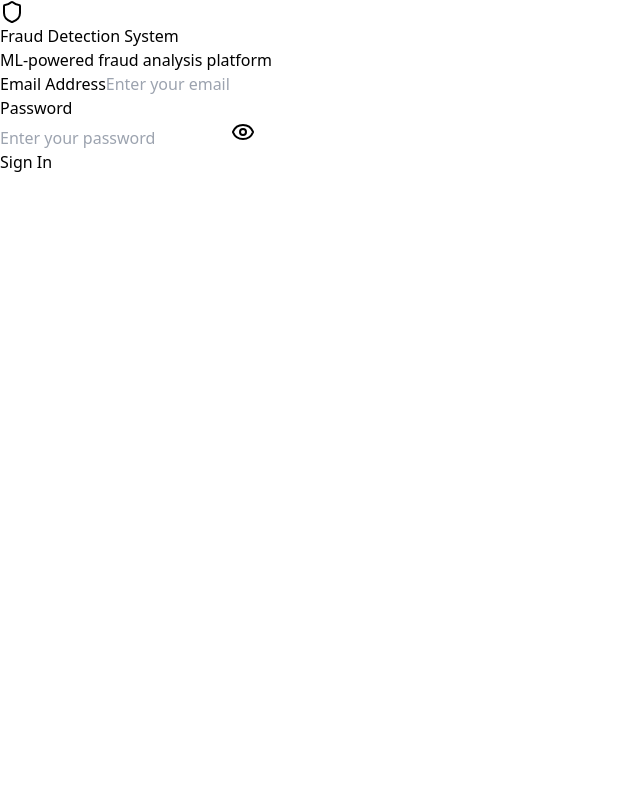
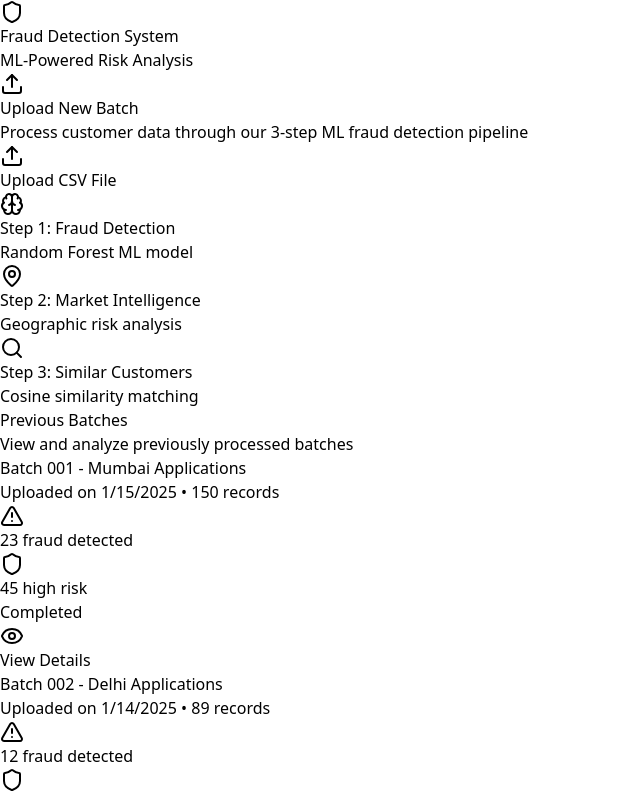
Before and after one commit to vimalprakash404/ai-loan, a React (Vite) app: page / in a window 1280 px wide. Shown: the top 796 px of the page, without its empty margins (0-640 px from the left). Built offline with nearby package versions, Linux system fonts and the light colour scheme.

Commit message:
Updated App.jsx

```diff
--- a/src/App.jsx
+++ b/src/App.jsx
@@ -2,8 +2,38 @@ import React, { useState } from 'react';
 import { Upload, Play, Shield, MapPin, Users, AlertTriangle, CheckCircle, Eye, EyeOff, Download, RotateCcw, Brain, TrendingUp, Search } from 'lucide-react';
 
 const App = () => {
-  const [currentStep, setCurrentStep] = useState('login');
+  const [currentStep, setCurrentStep] = useState('batch-list');
   const [user, setUser] = useState(null);
+  const [batches, setBatches] = useState([
+    {
+      id: 1,
+      name: 'Batch 001 - Mumbai Applications',
+      uploadDate: '2025-01-15',
+      recordCount: 150,
+      status: 'completed',
+      fraudDetected: 23,
+      highRisk: 45
+    },
+    {
+      id: 2,
+      name: 'Batch 002 - Delhi Applications',
+      uploadDate: '2025-01-14',
+      recordCount: 89,
+      status: 'completed',
+      fraudDetected: 12,
+      highRisk: 28
+    },
+    {
+      id: 3,
+      name: 'Batch 003 - Bangalore Applications',
+      uploadDate: '2025-01-13',
+      recordCount: 203,
+      status: 'processing',
+      fraudDetected: 0,
+      highRisk: 0
+    }
+  ]);
+  const [selectedBatch, setSelectedBatch] = useState(null);
   const [uploadedData, setUploadedData] = useState([]);
   const [errors, setErrors] = useState([]);
   const [fraudDetectionResults, setFraudDetectionResults] = useState([]);
@@ -12,17 +42,6 @@ const App = () => {
   const [showPassword, setShowPassword] = useState(false);
   const [currentBatch, setCurrentBatch] = useState(1);
   const [totalBatches, setTotalBatches] = useState(1);
-
-  // Mock login function
-  const handleLogin = () => {
-    const email = document.getElementById('login-email')?.value;
-    const password = document.getElementById('login-password')?.value;
-
-    if (email && password) {
-      setUser({ email, name: email.split('@')[0] });
-      setCurrentStep('upload');
-    }
-  };
 
   // Parse CSV data with fraud detection fields
   const processUploadedFile = (file) => {
@@ -249,7 +268,7 @@ const App = () => {
 
   const logout = () => {
     setUser(null);
-    setCurrentStep('login');
+    setCurrentStep('batch-list');
     resetAllData();
   };
 
@@ -264,6 +283,18 @@ const App = () => {
   const startNewBatch = () => {
     setCurrentStep('upload');
     resetAllData();
+  };
+
+  const viewBatchDetails = (batch) => {
+    setSelectedBatch(batch);
+    // Load mock data for the selected batch
+    processUploadedFile(null); // This will load the mock data
+    setCurrentStep('display-data');
+  };
+
+  const createNewBatch = () => {
+    setSelectedBatch(null);
+    setCurrentStep('upload');
   };
 
   const exportToCSV = (data, filename) => {
@@ -289,59 +320,144 @@ const App = () => {
     document.body.removeChild(link);
   };
 
-  // Login Component
-  if (currentStep === 'login') {
+  // Batch List Component
+  if (currentStep === 'batch-list') {
     return (
-      <div className="min-h-screen bg-gradient-to-br from-red-50 to-orange-100 flex items-center justify-center p-4">
-        <div className="bg-white rounded-2xl shadow-xl p-8 w-full max-w-md">
-          <div className="text-center mb-8">
-            <div className="mx-auto w-16 h-16 bg-red-100 rounded-full flex items-center justify-center mb-4">
-              <Shield className="w-8 h-8 text-red-600" />
+      <div className="min-h-screen bg-gray-50">
+        {/* Header */}
+        <header className="bg-white shadow-sm border-b">
+          <div className="max-w-7xl mx-auto px-4 sm:px-6 lg:px-8">
+            <div className="flex justify-between items-center py-6">
+              <div className="flex items-center space-x-4">
+                <Shield className="w-8 h-8 text-red-600" />
+                <h1 className="text-2xl font-bold text-gray-900">Fraud Detection System</h1>
+              </div>
+              <div className="flex items-center space-x-4">
+                <span className="text-gray-700">ML-Powered Risk Analysis</span>
+              </div>
             </div>
-            <h1 className="text-2xl font-bold text-gray-900">Fraud Detection System</h1>
-            <p className="text-gray-600">ML-powered fraud analysis platform</p>
+          </div>
+        </header>
+
+        <div className="max-w-7xl mx-auto px-4 sm:px-6 lg:px-8 py-8">
+          {/* Upload New Batch Section */}
+          <div className="bg-white rounded-lg shadow-lg p-8 mb-8">
+            <div className="text-center">
+              <div className="mx-auto w-16 h-16 bg-red-100 rounded-full flex items-center justify-center mb-4">
+                <Upload className="w-8 h-8 text-red-600" />
+              </div>
+              <h2 className="text-2xl font-bold text-gray-900 mb-2">Upload New Batch</h2>
+              <p className="text-gray-600 mb-6">
+                Process customer data through our 3-step ML fraud detection pipeline
+              </p>
+
+              <button
+                onClick={createNewBatch}
+                className="bg-red-600 text-white px-8 py-4 rounded-lg hover:bg-red-700 font-medium inline-flex items-center text-lg transition-colors"
+              >
+                <Upload className="w-6 h-6 mr-3" />
+                Upload CSV File
+              </button>
+
+              <div className="mt-6 grid grid-cols-1 md:grid-cols-3 gap-4 text-sm">
+                <div className="bg-blue-50 rounded-lg p-4">
+                  <Brain className="w-6 h-6 text-blue-600 mx-auto mb-2" />
+                  <h3 className="font-medium text-blue-900">Step 1: Fraud Detection</h3>
+                  <p className="text-blue-700">Random Forest ML model</p>
+                </div>
+                <div className="bg-purple-50 rounded-lg p-4">
+                  <MapPin className="w-6 h-6 text-purple-600 mx-auto mb-2" />
+                  <h3 className="font-medium text-purple-900">Step 2: Market Intelligence</h3>
+                  <p className="text-purple-700">Geographic risk analysis</p>
+                </div>
+                <div className="bg-green-50 rounded-lg p-4">
+                  <Search className="w-6 h-6 text-green-600 mx-auto mb-2" />
+                  <h3 className="font-medium text-green-900">Step 3: Similar Customers</h3>
+                  <p className="text-green-700">Cosine similarity matching</p>
+                </div>
+              </div>
+            </div>
           </div>
 
-          <div className="space-y-6">
-            <div>
-              <label className="block text-sm font-medium text-gray-700 mb-2">
-                Email Address
-              </label>
-              <input
-                type="email"
-                id="login-email"
-                className="w-full px-4 py-3 border border-gray-300 rounded-lg focus:ring-2 focus:ring-red-500 focus:border-red-500"
-                placeholder="Enter your email"
-              />
+          {/* Batch History */}
+          <div className="bg-white rounded-lg shadow">
+            <div className="px-6 py-4 border-b border-gray-200">
+              <h2 className="text-xl font-semibold text-gray-900">Previous Batches</h2>
+              <p className="text-gray-600">View and analyze previously processed batches</p>
             </div>
 
-            <div>
-              <label className="block text-sm font-medium text-gray-700 mb-2">
-                Password
-              </label>
-              <div className="relative">
-                <input
-                  type={showPassword ? "text" : "password"}
-                  id="login-password"
-                  className="w-full px-4 py-3 border border-gray-300 rounded-lg focus:ring-2 focus:ring-red-500 focus:border-red-500 pr-10"
-                  placeholder="Enter your password"
-                />
-                <button
-                  type="button"
-                  className="absolute right-3 top-1/2 transform -translate-y-1/2 text-gray-400 hover:text-gray-600"
-                  onClick={() => setShowPassword(!showPassword)}
-                >
-                  {showPassword ? <EyeOff className="w-5 h-5" /> : <Eye className="w-5 h-5" />}
-                </button>
-              </div>
+            <div className="divide-y divide-gray-200">
+              {batches.map((batch) => (
+                <div key={batch.id} className="px-6 py-6 hover:bg-gray-50 transition-colors">
+                  <div className="flex items-center justify-between">
+                    <div className="flex-1">
+                      <div className="flex items-center space-x-4">
+                        <div className={`w-3 h-3 rounded-full ${
+                          batch.status === 'completed' ? 'bg-green-500' :
+                          batch.status === 'processing' ? 'bg-yellow-500' : 'bg-gray-400'
+                        }`}></div>
+                        <div>
+                          <h3 className="text-lg font-medium text-gray-900">{batch.name}</h3>
+                          <p className="text-sm text-gray-500">
+                            Uploaded on {new Date(batch.uploadDate).toLocaleDateString()} • {batch.recordCount} records
+                          </p>
+                        </div>
+                      </div>
+
+                      <div className="mt-3 flex items-center space-x-6">
+                        <div className="flex items-center space-x-2">
+                          <AlertTriangle className="w-4 h-4 text-red-500" />
+                          <span className="text-sm text-gray-600">
+                            <span className="font-medium text-red-600">{batch.fraudDetected}</span> fraud detected
+                          </span>
+                        </div>
+                        <div className="flex items-center space-x-2">
+                          <Shield className="w-4 h-4 text-orange-500" />
+                          <span className="text-sm text-gray-600">
+                            <span className="font-medium text-orange-600">{batch.highRisk}</span> high risk
+                          </span>
+                        </div>
+                        <div className="flex items-center space-x-2">
+                          <span className={`inline-flex px-2 py-1 text-xs font-semibold rounded-full ${
+                            batch.status === 'completed' ? 'bg-green-100 text-green-800' :
+                            batch.status === 'processing' ? 'bg-yellow-100 text-yellow-800' : 'bg-gray-100 text-gray-800'
+                          }`}>
+                            {batch.status === 'completed' ? 'Completed' :
+                             batch.status === 'processing' ? 'Processing' : 'Pending'}
+                          </span>
+                        </div>
+                      </div>
+                    </div>
+
+                    <div className="flex items-center space-x-3">
+                      {batch.status === 'completed' && (
+                        <button
+                          onClick={() => viewBatchDetails(batch)}
+                          className="bg-blue-600 text-white px-4 py-2 rounded-lg hover:bg-blue-700 font-medium inline-flex items-center text-sm transition-colors"
+                        >
+                          <Eye className="w-4 h-4 mr-2" />
+                          View Details
+                        </button>
+                      )}
+                      {batch.status === 'processing' && (
+                        <div className="flex items-center space-x-2 text-yellow-600">
+                          <div className="animate-spin rounded-full h-4 w-4 border-b-2 border-yellow-600"></div>
+                          <span className="text-sm font-medium">Processing...</span>
+                        </div>
+                      )}
+                    </div>
+                  </div>
+                </div>
+              ))}
             </div>
 
-            <button
-              onClick={handleLogin}
-              className="w-full bg-red-600 text-white py-3 px-4 rounded-lg hover:bg-red-700 font-medium transition-colors"
-            >
-              Sign In
-            </button>
+            {batches.length === 0 && (
+              <div className="px-6 py-12 text-center">
+                <Upload className="mx-auto w-12 h-12 text-gray-400 mb-4" />
+                <h3 className="text-lg font-medium text-gray-900 mb-2">No batches yet</h3>
+                <p className="text-gray-500">Upload your first CSV file to get started with fraud detection</p>
+              </div>
+            )}
           </div>
         </div>
       </div>
@@ -364,8 +480,19 @@ const App = () => {
               )}
             </div>
             <div className="flex items-center space-x-4">
-              <span className="text-gray-700">Welcome, {user?.name}</span>
+              {selectedBatch && (
+                <span className="text-gray-700">Analyzing: {selectedBatch.name}</span>
+              )}
               {currentStep !== 'upload' && (
+                <button
+                  onClick={() => setCurrentStep('batch-list')}
+                  className="text-blue-600 hover:text-blue-800 font-medium inline-flex items-center"
+                >
+                  <Eye className="w-4 h-4 mr-1" />
+                  View Batches
+                </button>
+              )}
+              {currentStep !== 'upload' && currentStep !== 'batch-list' && (
                 <button
                   onClick={startNewBatch}
                   className="text-green-600 hover:text-green-800 font-medium inline-flex items-center"
@@ -374,12 +501,6 @@ const App = () => {
                   New Batch
                 </button>
               )}
-              <button
-                onClick={logout}
-                className="text-red-600 hover:text-red-800 font-medium"
-              >
-                Logout
-              </button>
             </div>
           </div>
         </div>
@@ -387,7 +508,7 @@ const App = () => {
 
       <div className="max-w-7xl mx-auto px-4 sm:px-6 lg:px-8 py-8">
         {/* Progress Steps */}
-        <div className="mb-8">
+        {currentStep !== 'batch-list' && <div className="mb-8">
           <div className="flex items-center space-x-4 overflow-x-auto pb-2">
             {['upload', 'display-data', 'fraud-detection', 'market-intelligence', 'similar-customer', 'final-results'].map((step, index) => {
               const stepNames = ['Upload CSV', 'Validate Data', 'Fraud Detection', 'Market Intelligence', 'Similar Customers', 'Final Results'];
@@ -412,7 +533,7 @@ const App = () => {
               );
             })}
           </div>
-        </div>
+        </div>}
 
         {/* Upload Step */}
         {currentStep === 'upload' && (
@@ -420,7 +541,10 @@ const App = () => {
             <div className="text-center">
               <Upload className="mx-auto w-16 h-16 text-red-600 mb-4" />
               <h2 className="text-2xl font-bold text-gray-900 mb-2">Upload Customer Data</h2>
-              <p className="text-gray-600 mb-6">
+              <p className="text-gray-600 mb-2">
+                Creating Batch {batches.length + 1}
+              </p>
+              <p className="text-gray-500 mb-6">
                 Upload CSV file with customer fraud detection features
               </p>
 
@@ -438,7 +562,7 @@ const App = () => {
                 >
                   <Upload className="w-12 h-12 text-gray-400 mb-4" />
                   <span className="text-lg font-medium text-gray-900">Click to upload CSV</span>
-                  <span className="text-gray-500">Required columns: customer_id, city, pincode, fraud features...</span>
+                  <span className="text-gray-500">Supports CSV files with 26 fraud detection features</span>
                 </label>
               </div>
 
@@ -456,6 +580,15 @@ const App = () => {
                   <div>• is_fraud (0/1)</div>
                   <div>• ... and 17 more features</div>
                 </div>
+              </div>
+
+              <div className="mt-6">
+                <button
+                  onClick={() => setCurrentStep('batch-list')}
+                  className="text-gray-600 hover:text-gray-800 font-medium inline-flex items-center"
+                >
+                  ← Back to Batches
+                </button>
               </div>
             </div>
           </div>
@@ -481,7 +614,12 @@ const App = () => {
             <div className="bg-white rounded-lg shadow">
               <div className="px-6 py-4 border-b border-gray-200">
                 <div className="flex items-center justify-between">
-                  <h2 className="text-xl font-semibold text-gray-900">Customer Data Validation</h2>
+                  <div>
+                    <h2 className="text-xl font-semibold text-gray-900">Customer Data Validation</h2>
+                    {selectedBatch && (
+                      <p className="text-sm text-gray-500">{selectedBatch.name}</p>
+                    )}
+                  </div>
                   <span className="text-sm text-gray-500">{uploadedData.length} valid records</span>
                 </div>
               </div>
@@ -927,7 +1065,7 @@ const App = () => {
 
               <div className="px-6 py-4 bg-gray-50 flex justify-between items-center">
                 <div className="text-sm text-gray-600">
-                  Analysis complete for batch {currentBatch}
+                  Analysis complete for {selectedBatch?.name || `batch ${currentBatch}`}
                 </div>
                 <button
                   onClick={() => {
```
